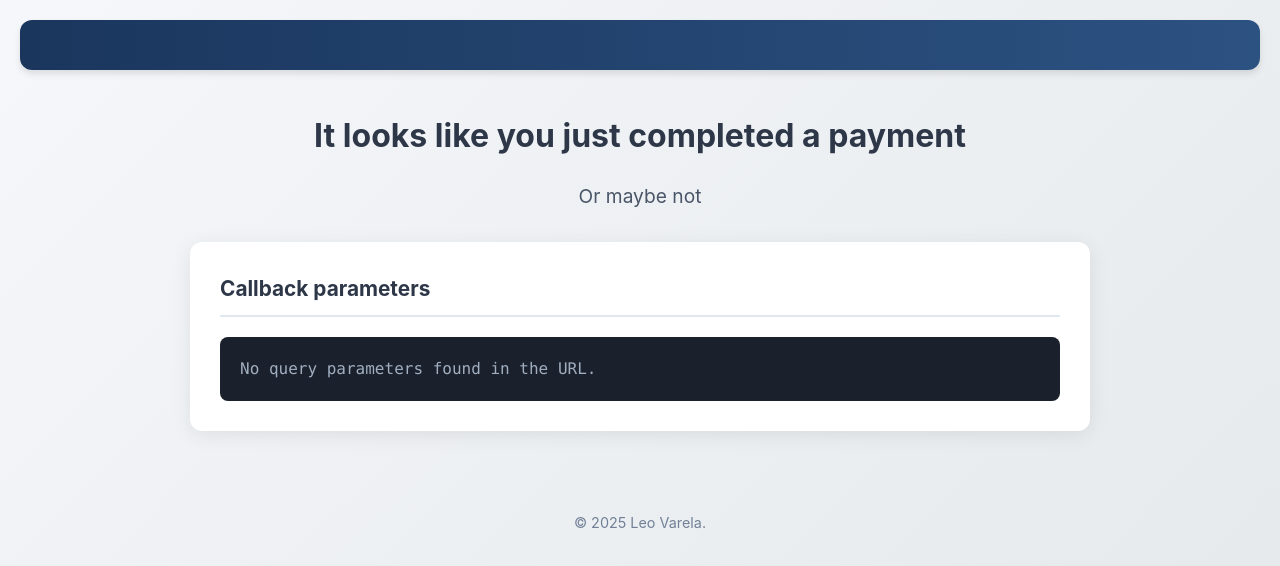
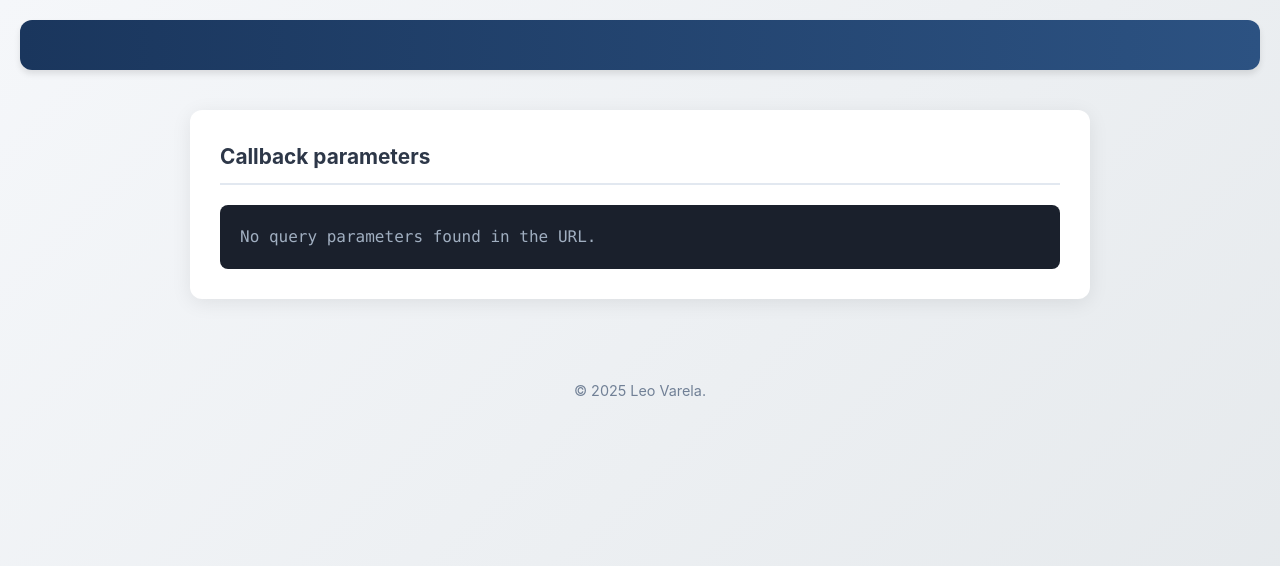
Before and after one commit to leovarela23/callback, a plain HTML site: page callback.html in a window 1280 px wide. Drawn offline with Linux system fonts and the light colour scheme.

Commit message:
Update callback.html

```diff
--- a/callback.html
+++ b/callback.html
@@ -108,8 +108,6 @@
         <h1></h1>
     </header>
     <section class="main">
-        <h2>It looks like you just completed a payment</h2>
-        <p>Or maybe not</p>
         <div class="query-parameters">
             <h3>Callback parameters</h3>
             <div id="parameters" class="json-container">No parameters found</div>
```
